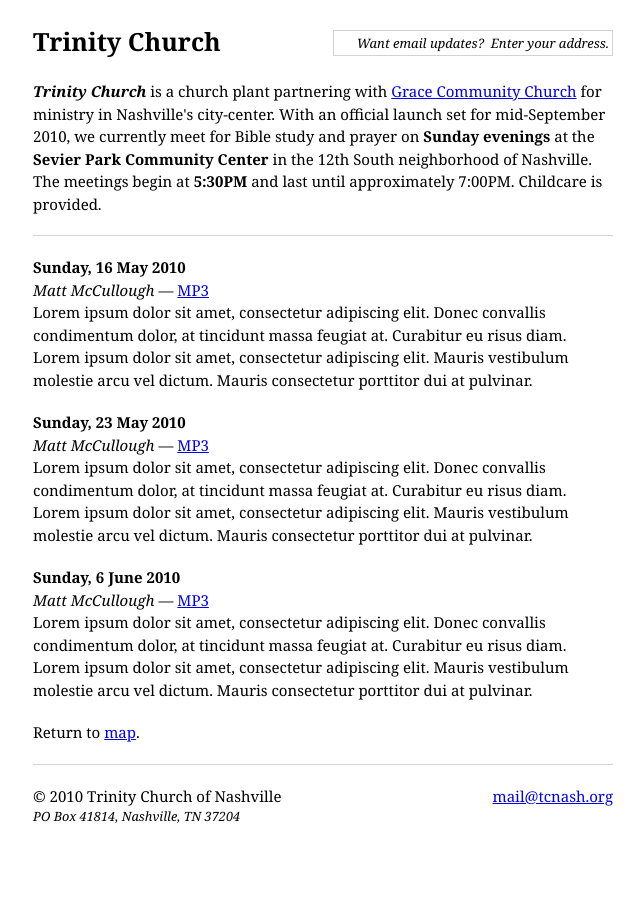
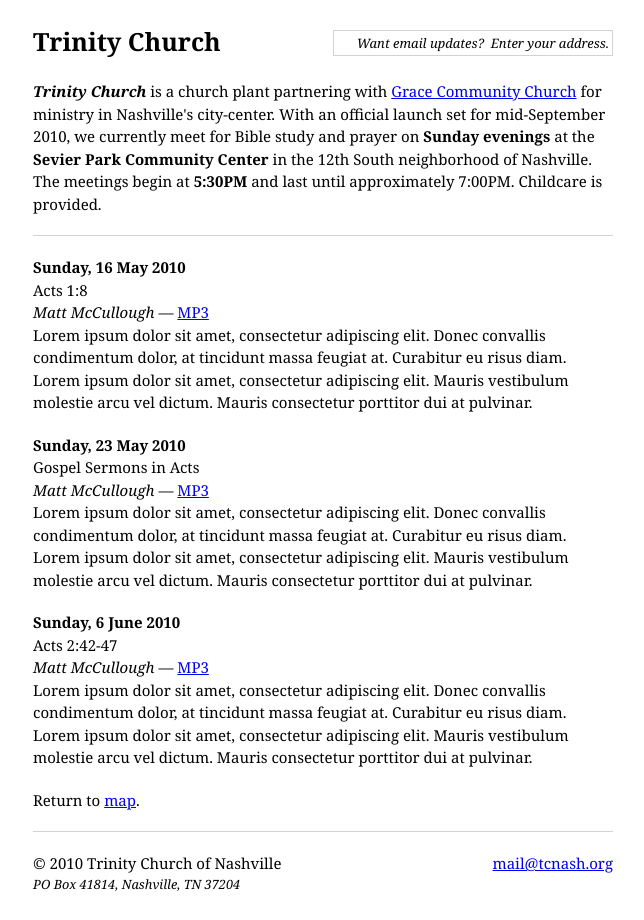
Before and after one commit to drewr/trinitypy, a Django app: template templates/audio.html in a window 1280 px wide. Shown: the whole page, without its empty margins (137-781 px from the left). Before the commit the page ends 823 px from the top, so only its background shows below. Run offline with Django 3.2, Linux system fonts and the light colour scheme; the template is opened without the code that fills it, so the values that code supplies are empty.

Commit message:
Add title, update link.

```diff
--- a/templates/audio.html
+++ b/templates/audio.html
@@ -6,6 +6,7 @@
 
 <p>
 <b>Sunday, 16 May 2010</b><br/>
+Acts 1:8<br/>
 <i>Matt McCullough</i> &#8212;
 <a href="http://media.tcnash.org/2010-05-16-Acts-1-8.mp3">MP3</a><br/>
 Lorem ipsum dolor sit amet, consectetur adipiscing elit. Donec
@@ -17,6 +18,7 @@
 
 <p>
 <b>Sunday, 23 May 2010</b><br/>
+Gospel Sermons in Acts<br/>
 <i>Matt McCullough</i> &#8212;
 <a href="http://media.tcnash.org/2010-05-23-Acts-Gospel.mp3">MP3</a><br/>
 Lorem ipsum dolor sit amet, consectetur adipiscing elit. Donec
@@ -28,8 +30,9 @@
 
 <p>
 <b>Sunday, 6 June 2010</b><br/>
+Acts 2:42-47<br/>
 <i>Matt McCullough</i> &#8212;
-<a href="http://media.tcnash.org/2010-06-06-Acts-2.mp3">MP3</a><br/>
+<a href="http://media.tcnash.org/2010-06-06-Acts-2-42-47.mp3">MP3</a><br/>
 Lorem ipsum dolor sit amet, consectetur adipiscing elit. Donec
 convallis condimentum dolor, at tincidunt massa feugiat at. Curabitur
 eu risus diam. Lorem ipsum dolor sit amet, consectetur adipiscing
```
